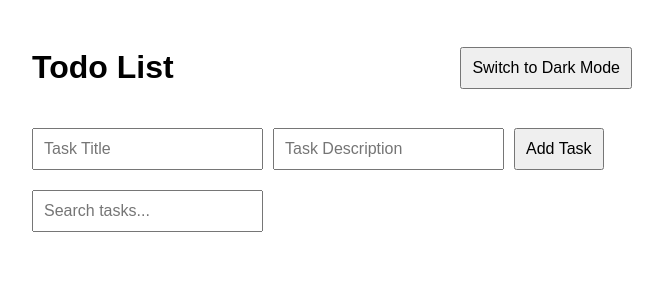
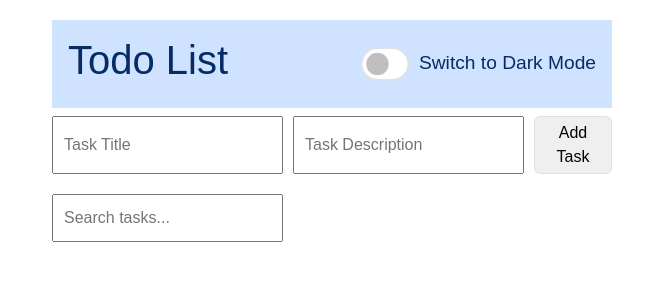
Before and after one commit to swasty-jay/TodoList, a React (Create React App) app: page / in a window 1280 px wide. Shown: the top 300 px of the page, without its empty margins (308-971 px from the left). Built offline with nearby package versions, Linux system fonts and the light colour scheme.

Commit message:
second commit

```diff
--- a/package.json
+++ b/package.json
@@ -6,6 +6,7 @@
     "@testing-library/jest-dom": "^5.17.0",
     "@testing-library/react": "^13.4.0",
     "@testing-library/user-event": "^13.5.0",
+    "bootstrap": "^5.3.3",
     "react": "^18.3.1",
     "react-dom": "^18.3.1",
     "react-scripts": "5.0.1",
--- a/src/App.css
+++ b/src/App.css
@@ -13,6 +13,16 @@ header {
   margin-bottom: 20px;
 }
 
+.form-check-input {
+  transform: scale(1.5); /* Adjust this value to make the switch larger */
+  width: 7em; /* Increase the width */
+  height: 1em;
+}
+
+.form-check-label {
+  font-size: 1.2rem; /* Increase font size of the label if needed */
+  margin-left: 0.5em; /* Space between the switch and label */
+}
 .task-input {
   display: flex;
   gap: 10px;
--- a/src/App.js
+++ b/src/App.js
@@ -42,11 +42,21 @@ function App() {
 
   return (
     <div className={`app ${darkMode ? "dark" : "light"}`}>
-      <header>
+      <header className="p-3 mb-2 bg-primary-subtle text-primary-emphasis">
         <h1>Todo List</h1>
-        <button onClick={toggleDarkMode}>
-          {darkMode ? "Switch to Light Mode" : "Switch to Dark Mode"}
-        </button>
+        <div className="form-check form-switch">
+          <input
+            className="form-check-input"
+            type="checkbox"
+            role="switch"
+            id="flexSwitchCheckDefault"
+            checked={darkMode}
+            onChange={toggleDarkMode}
+          />
+          <label className="form-check-label" htmlFor="flexSwitchCheckDefault">
+            {darkMode ? "Switch to Light Mode" : "Switch to Dark Mode"}
+          </label>
+        </div>
       </header>
 
       <div className="task-input">
@@ -62,7 +72,12 @@ function App() {
           value={description}
           onChange={(e) => setDescription(e.target.value)}
         />
-        <button onClick={addTask}>Add Task</button>
+        <button
+          class="d-inline-flex focus-ring focus-ring-secondary py-1 px-2 text-decoration-none border rounded-2"
+          onClick={addTask}
+        >
+          Add Task
+        </button>
       </div>
 
       <input
--- a/src/index.js
+++ b/src/index.js
@@ -1,4 +1,5 @@
 import React from "react";
+import "bootstrap/dist/css/bootstrap.min.css";
 import ReactDOM from "react-dom/client";
 import "./App.css";
 import App from "./App";
```
Also changed, not shown: 1 other file (tests, documents, lock files or other folders).
